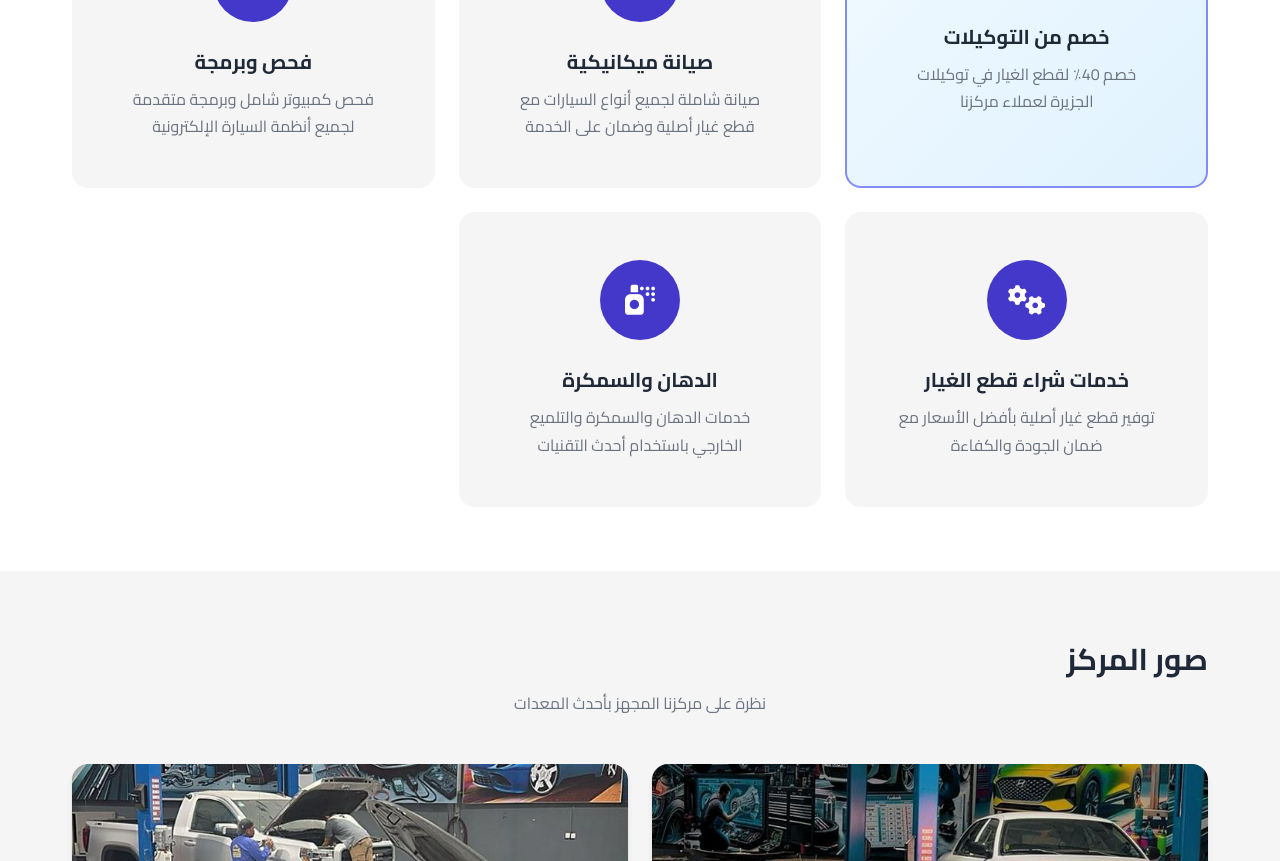
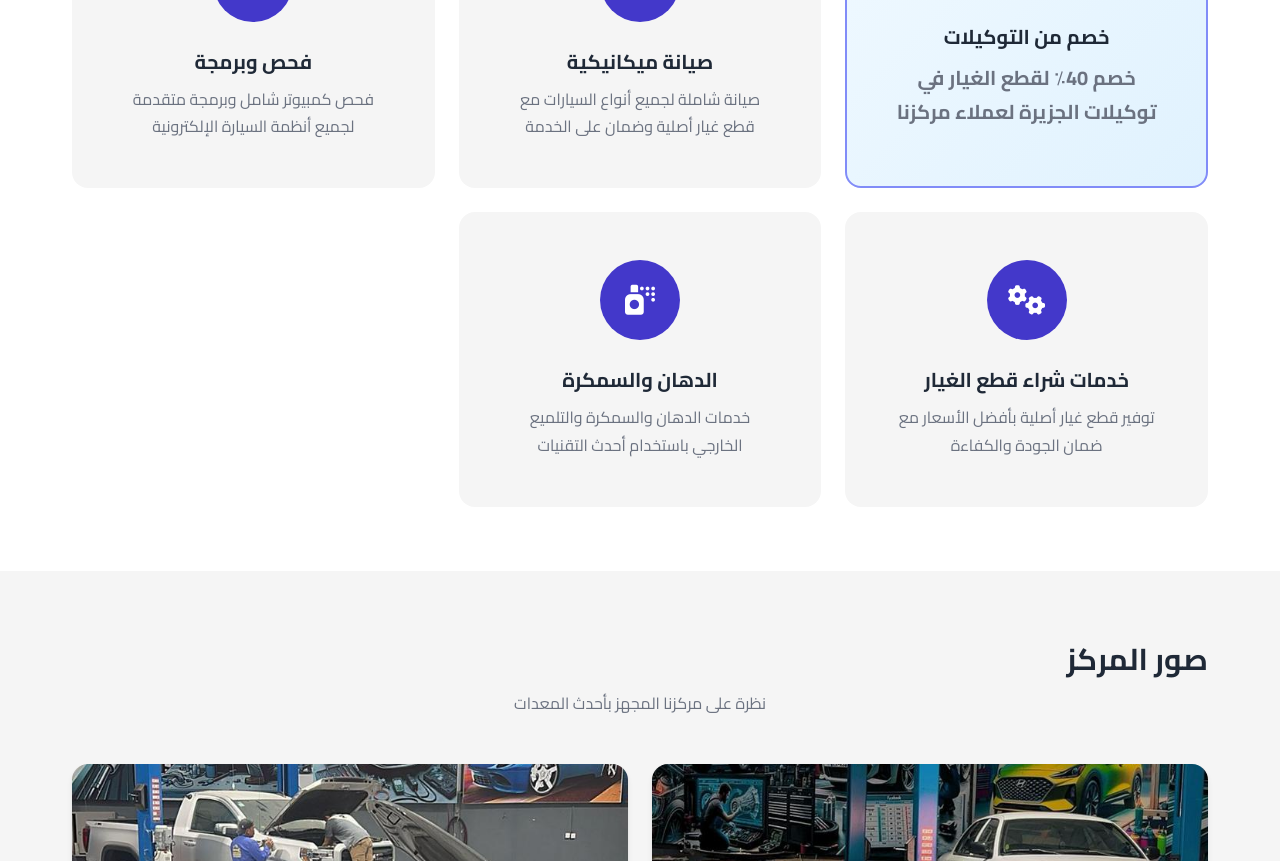
Before and after one commit to Noice-Anas/FourService, a plain HTML site: page index.html in a window 1280 px wide. Shown: the part 1066-1927 px from the top of the page. Drawn offline with Linux system fonts and the light colour scheme.

```diff
--- a/src/css/styles.css
+++ b/src/css/styles.css
@@ -458,6 +458,11 @@
 .service-card.highlight {
     background: linear-gradient(135deg, #f0f9ff 0%, #e0f2fe 100%);
     border: 2px solid #818cf8;
+}
+
+.service-card.highlight .service-description {
+    font-size: var(--font-size-xl);
+    font-weight: 700;
 }
 
 /* --------------------------------------------------------------------------
```
Also changed, not shown: 1 other file.
